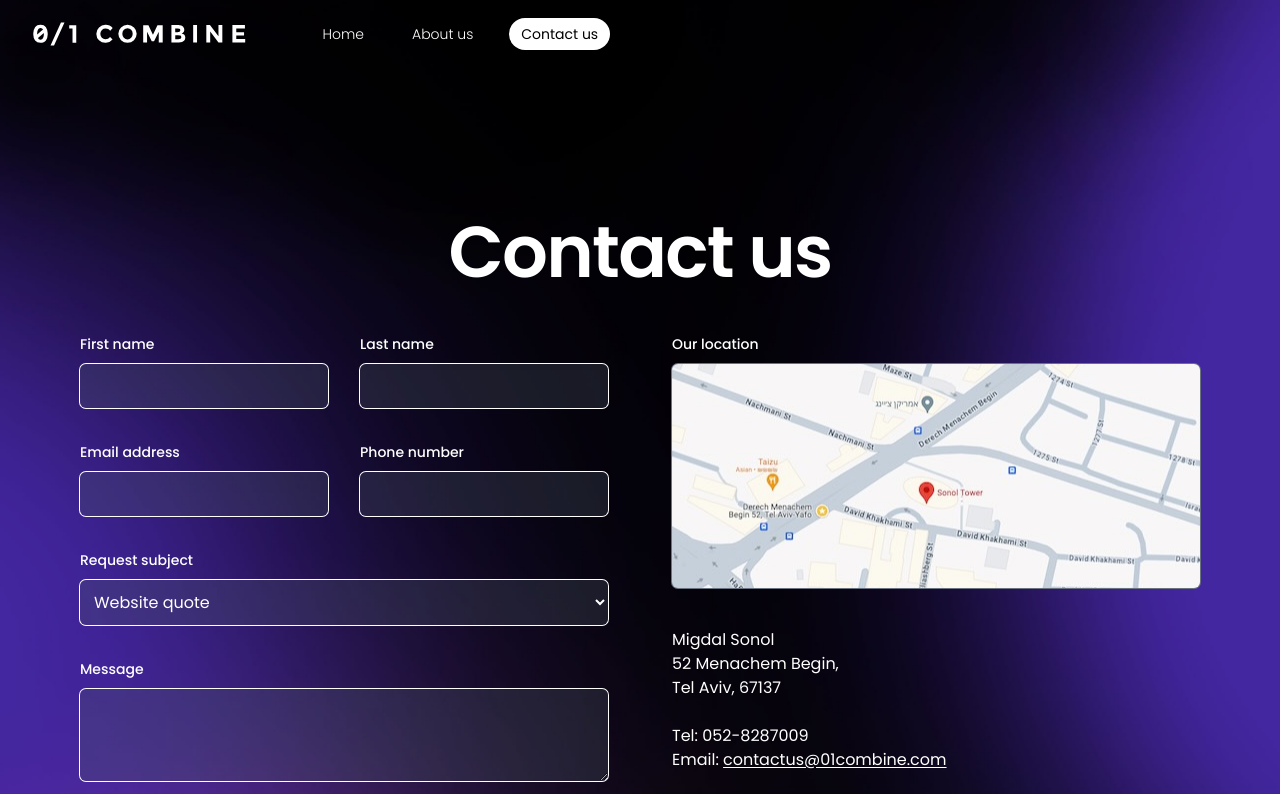
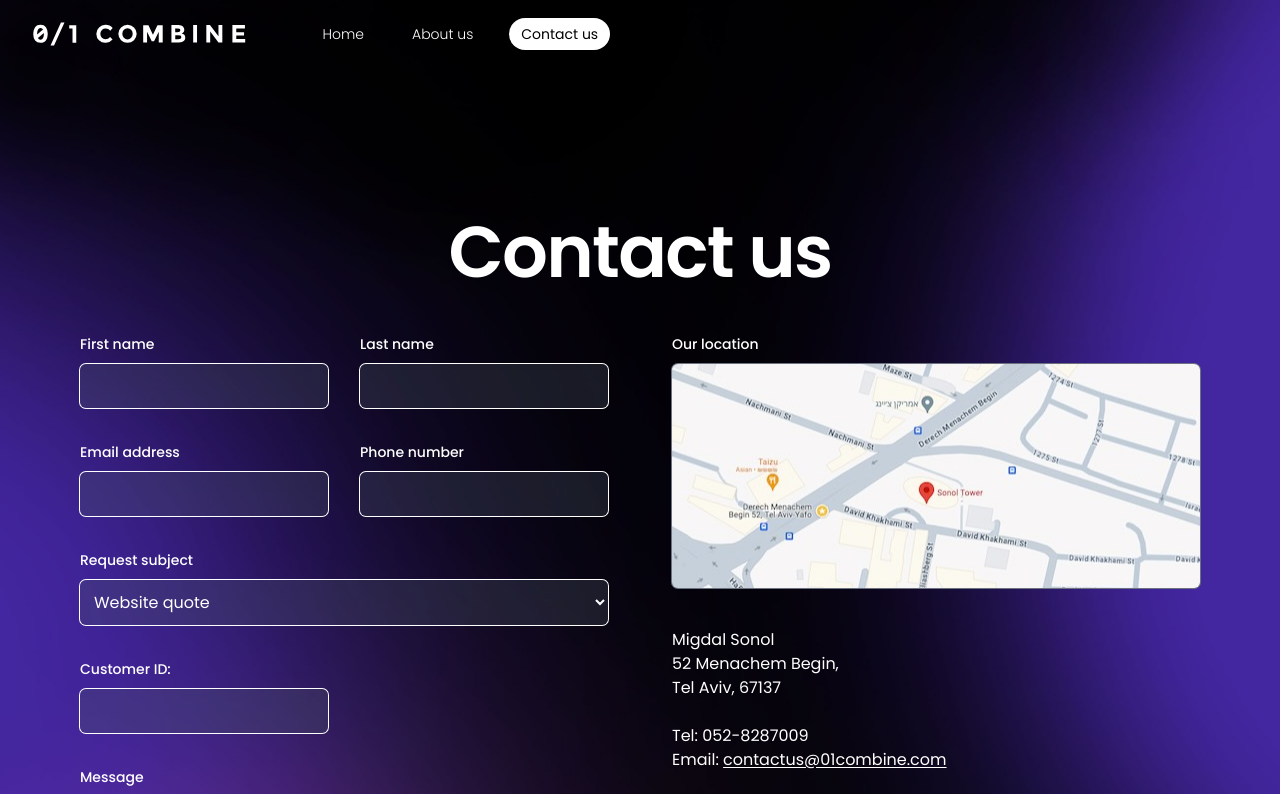
Before and after one commit to pacientk/JWT_Auth_NodeJS, a Next.js app in the folder client/: page /contactus in a window 1280 px wide. Shown: the top 794 px of the page. Built offline with nearby package versions, Linux system fonts and the light colour scheme.

Commit message:
Ui/ux, pages ...

```diff
--- a/client/src/pages/contactus/index.tsx
+++ b/client/src/pages/contactus/index.tsx
@@ -103,6 +103,23 @@ const Contactus = () => {
                      </div>
                   </div>
 
+                  <div className="sm:col-span-2">
+                     <label
+                        htmlFor="userID"
+                        className="block text-sm font-medium leading-6 text-white">
+                        Customer ID:
+                     </label>
+                     <div className="mt-2">
+                        <input
+                           id="userID"
+                           name="userID"
+                           type="number"
+                           autoComplete="ID"
+                           className="block w-full bg-gray-600 bg-opacity-30 ring-1 ring-white rounded-md border-0 p-2.5 text-white placeholder:text-gray-400 sm:leading-6"
+                        />
+                     </div>
+                  </div>
+
                   <div className="col-span-full">
                      <label
                         htmlFor="message"
```
